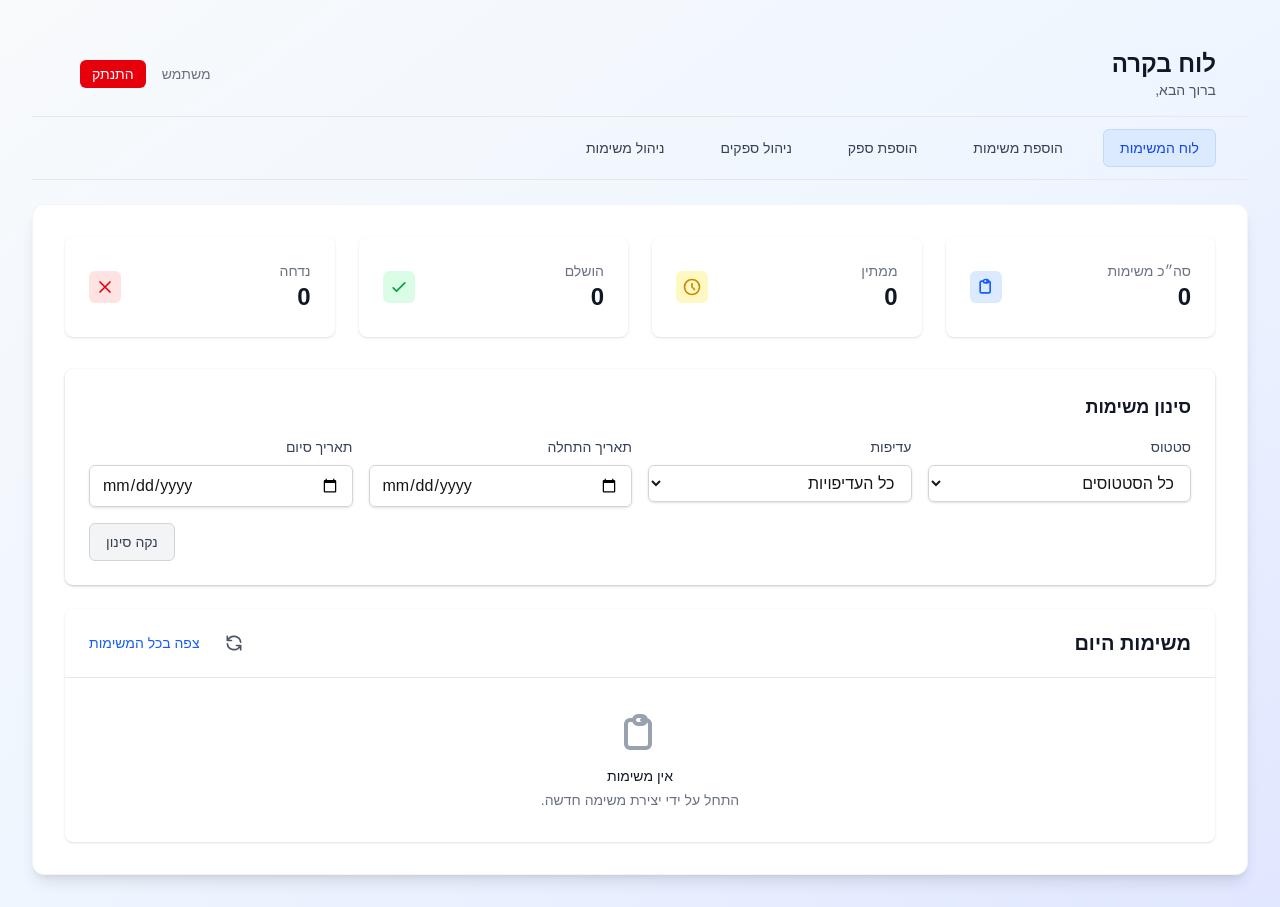
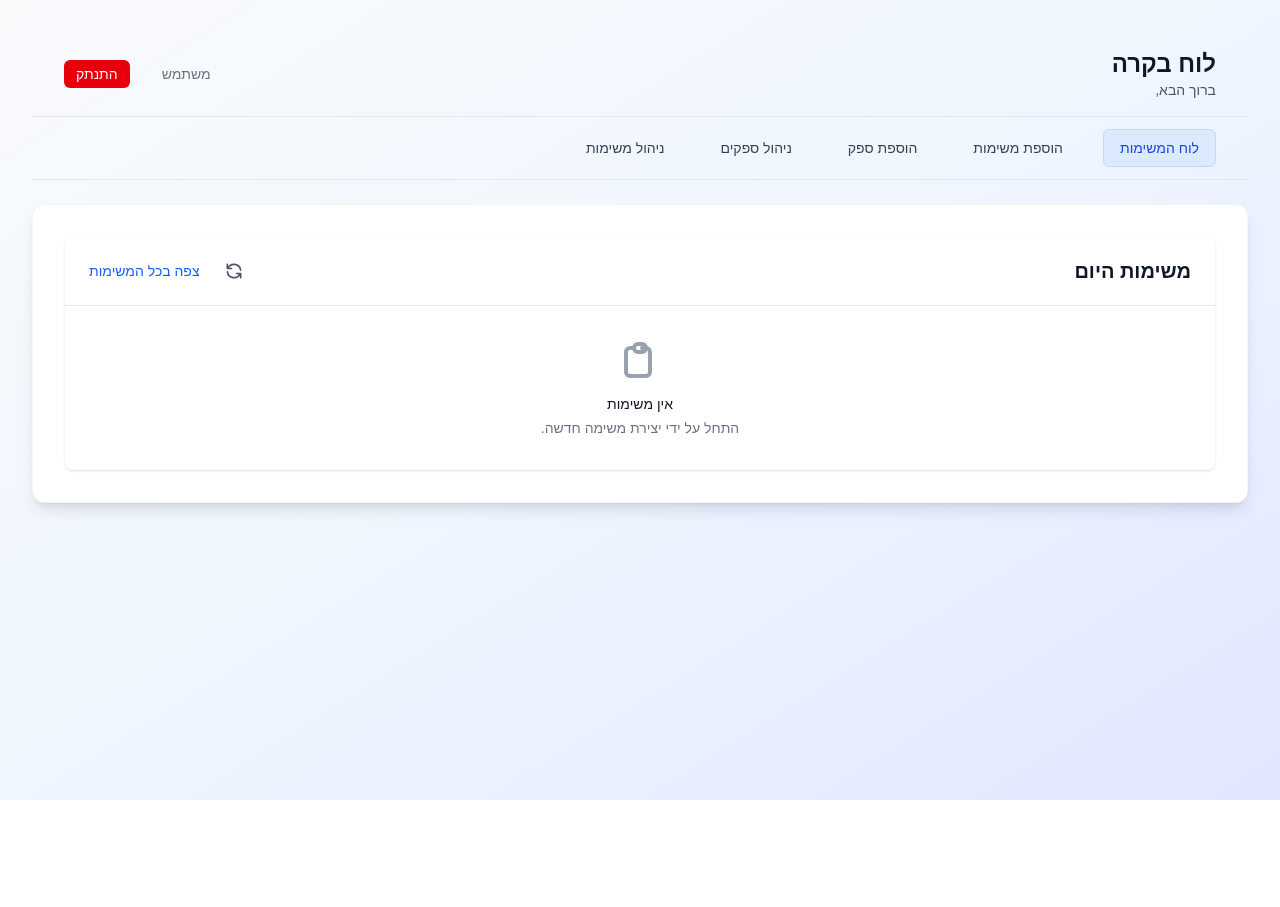
Before and after one commit to MuhammadAkafe/abo_rami, a Next.js app: page /dashboard in a window 1280 px wide. After the commit the page ends 800 px from the top, so only its background shows below. Built offline with nearby package versions, Linux system fonts and the light colour scheme.

Commit message:
Update button styles and remove obsolete components: Enhanced button styles in the ControlPanel and Add_task components by adding cursor-pointer for better user interaction. Removed the Fillter component from the Tasks component to streamline the layout.

```diff
--- a/app/(mini_components)/(tasks)/Add_task.tsx
+++ b/app/(mini_components)/(tasks)/Add_task.tsx
@@ -60,7 +60,7 @@ export default function Add_task() {
         <h2 className="text-2xl font-bold text-gray-900">הוספת משימה</h2>
         <button
           onClick={() => setShowAddForm(!showAddForm)}
-          className="bg-blue-600 text-white px-4 py-2 rounded-md hover:bg-blue-700 transition-colors"
+          className="bg-blue-600 text-white px-4 py-2 rounded-md hover:bg-blue-700 transition-colors cursor-pointer"
         >
           {showAddForm ? 'ביטול' : 'הוסף משימה חדשה'}
         </button>
@@ -144,14 +144,14 @@ export default function Add_task() {
           <div className="mt-4 flex justify-end space-x-3">
             <button
               onClick={() => setShowAddForm(false)}
-              className="px-4 py-2 text-gray-600 border border-gray-300 rounded-md hover:bg-gray-50 transition-colors"
+              className="px-4 py-2 text-gray-600 border border-gray-300 rounded-md hover:bg-gray-50 transition-colors cursor-pointer"
             >
               ביטול
             </button>
             <button
             type="submit"
             disabled={isPending}
-              className="px-4 py-2 bg-blue-600 text-white rounded-md hover:bg-blue-700 transition-colors disabled:opacity-50"
+              className="px-4 py-2 bg-blue-600 cursor-pointer text-white rounded-md hover:bg-blue-700 transition-colors disabled:opacity-50"
             >
               {isPending ? 'טוען...' : 'הוסף משימה'}
             </button>
--- a/app/(mini_components)/(tasks)/Tasks.tsx
+++ b/app/(mini_components)/(tasks)/Tasks.tsx
@@ -14,7 +14,6 @@ function Tasks({ title='משימות היום' }: { title?: string })
 
   return (<>
 <div className="bg-white rounded-lg shadow-sm">
-<Fillter />
 </div>
     <div className="bg-white rounded-lg shadow-sm">
     <div className="px-6 py-4 border-b border-gray-200">
@@ -27,7 +26,7 @@ function Tasks({ title='משימות היום' }: { title?: string })
             className="flex items-center p-2 text-gray-600 hover:text-gray-800 transition-colors disabled:opacity-50 disabled:cursor-not-allowed mr-4"
           >
             <svg
-              className={`w-5 h-5 ${false ? 'animate-spin' : ''}`}
+              className={`w-5 h-5 cursor-pointer ${false ? 'animate-spin' : ''}`}
               fill="none"
               stroke="currentColor"
               viewBox="0 0 24 24"
--- a/app/(mini_components)/(tasks)/Tasksdashboard.tsx
+++ b/app/(mini_components)/(tasks)/Tasksdashboard.tsx
@@ -12,10 +12,6 @@ export default function TasksDashbaordDisplay() {
     <div className="bg-white rounded-xl shadow-lg border border-gray-100 p-8 hover:shadow-xl transition-shadow duration-300">
       {/* Main Content Layout */}
       <div className="space-y-8">
-        {/* Statistics Cards */}
-        <div className="w-full">
-          <TasksStatus  />
-        </div>
         {/* Tasks Section */}
         <div className="w-full">
           <Tasks  />
--- a/app/(mini_components)/controlpanel.tsx
+++ b/app/(mini_components)/controlpanel.tsx
@@ -38,7 +38,7 @@ const [user, setUser] = useState<Suppliers | null>(null);
                       console.error('Logout failed:', error);
                     }
                   }}
-                  className="px-3 py-1 text-sm bg-red-600 text-white rounded-md hover:bg-red-700 transition-colors ml-4"
+                  className="px-3 py-1 text-sm bg-red-600 text-white rounded-md hover:bg-red-700 transition-colors mr-4 cursor-pointer"
                 >
                   התנתק
                 </button>
```
